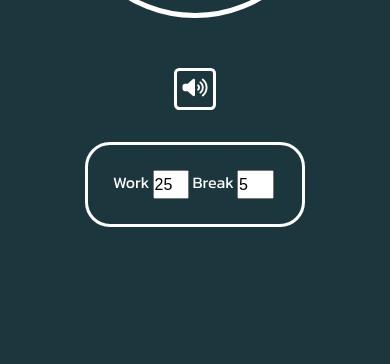
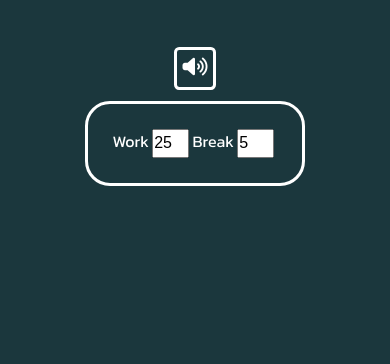
Before and after one commit to ryquo1/POMODORO, a plain HTML site: page index.html in a window 390 px wide. Shown: the part 480-844 px from the top of the page. Drawn offline with Linux system fonts and the light colour scheme.

Commit message:
correction des erreurs

```diff
--- a/index.html
+++ b/index.html
@@ -24,7 +24,7 @@
 
 <div class="container">
 
-  <div id="choice">
+  <div class="choice">
     <p id="work">
       Work
     </p>
@@ -54,10 +54,10 @@
 
   <button id="sound"><em class="fa-solid fa-volume-high fa-2xs" id="icon"></em></button>
 
-  <div id="choice">
-    <p for="numberWork">Work</p>
-    <input type="number" name="numberWork" id="numberWork" value="25" min="1" max="125" />
-    <p for="numberBreak">Break</p>
+  <div class="choice">
+    <label for="numberWork">Work</label>
+    <input type="number" name="numberWork" id="numberWork" value="25" min="1" max="125"/>
+    <label for="numberBreak">Break</label>
     <input type="number" name="numberBreak" id="numberBreak" value="5" min="1" max="25" />
 
   </div>
--- a/styles/style.css
+++ b/styles/style.css
@@ -16,7 +16,7 @@ body{
   width: 80%;
 }
 
-h1,p{
+h1,p,label{
     color: white;
 }
 
@@ -24,8 +24,8 @@ h1{
     font-size: 4rem;
 }
 
-#choice{
-    margin: 2rem auto;
+.choice{
+    margin: 0.7rem auto;
     display: flex;
     justify-content: space-around;
     align-self: center;
@@ -90,7 +90,7 @@ h1{
 
 
 @media screen and (max-width: 1024px) {
-  #choice {
+  .choice {
     width: 60%;
   }
   h1 {
@@ -121,7 +121,7 @@ h1{
     font-size: 1.5rem;
   }
 
-p{
+p,label{
   font-size: 1rem;
 }
 
@@ -146,8 +146,8 @@ p{
 }
 
 @media screen and (max-width: 768px) {
-  .container, #panel1 {
-      width: 70%;
+  .container, .choice {
+      width: 65%;
     }
 
   h1 {
@@ -185,7 +185,7 @@ p{
     font-size: 1.5rem;
   }
 
-p{
+p,label{
   font-size: 1rem;
 }
 
```
